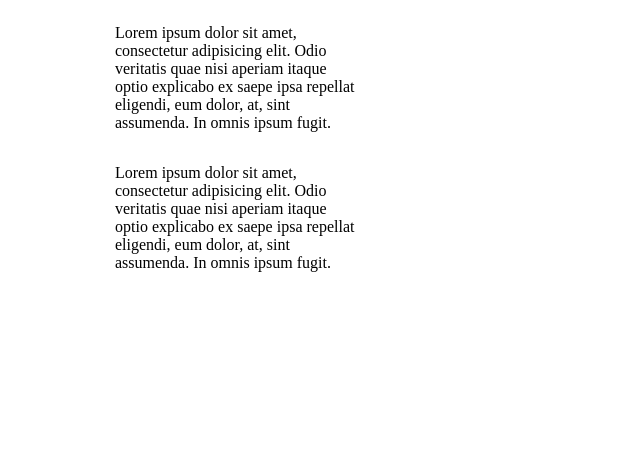
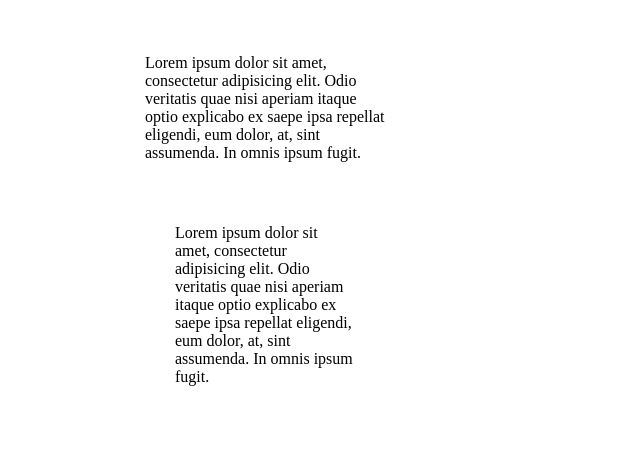
Before and after one commit to joffy69/importance_of_this, a plain HTML site: page index.html in a window 1280 px wide. Shown: the whole page, without its empty margins (0-640 px from the left). Drawn offline with Linux system fonts and the light colour scheme; files whose address does not match are found by name.

Commit message:
first run

```diff
--- a/css/style.css
+++ b/css/style.css
@@ -1,6 +1,6 @@
 #container{
     display: flex;/*makes container a flexbox */
-    flex-flow: row-wrap; /*layout the rows and wrap*/
+    flex-flow: row wrap; /*layout the rows and wrap*/
     box-sizing: border-box;
     margin-left: auto;
     margin-right: auto;
@@ -12,4 +12,8 @@
     display: flex;
     flex-flow: column;
     max-width: 240px;
+    margin: 10px;
+    padding: 20px;
+    background-color: #fff;
+
 }
--- a/js/script.js
+++ b/js/script.js
@@ -0,0 +1,3 @@
+$('p').click(function(){
+    $('p').slideToggle('slow');
+});
```
Also changed, not shown: 1 other file.
